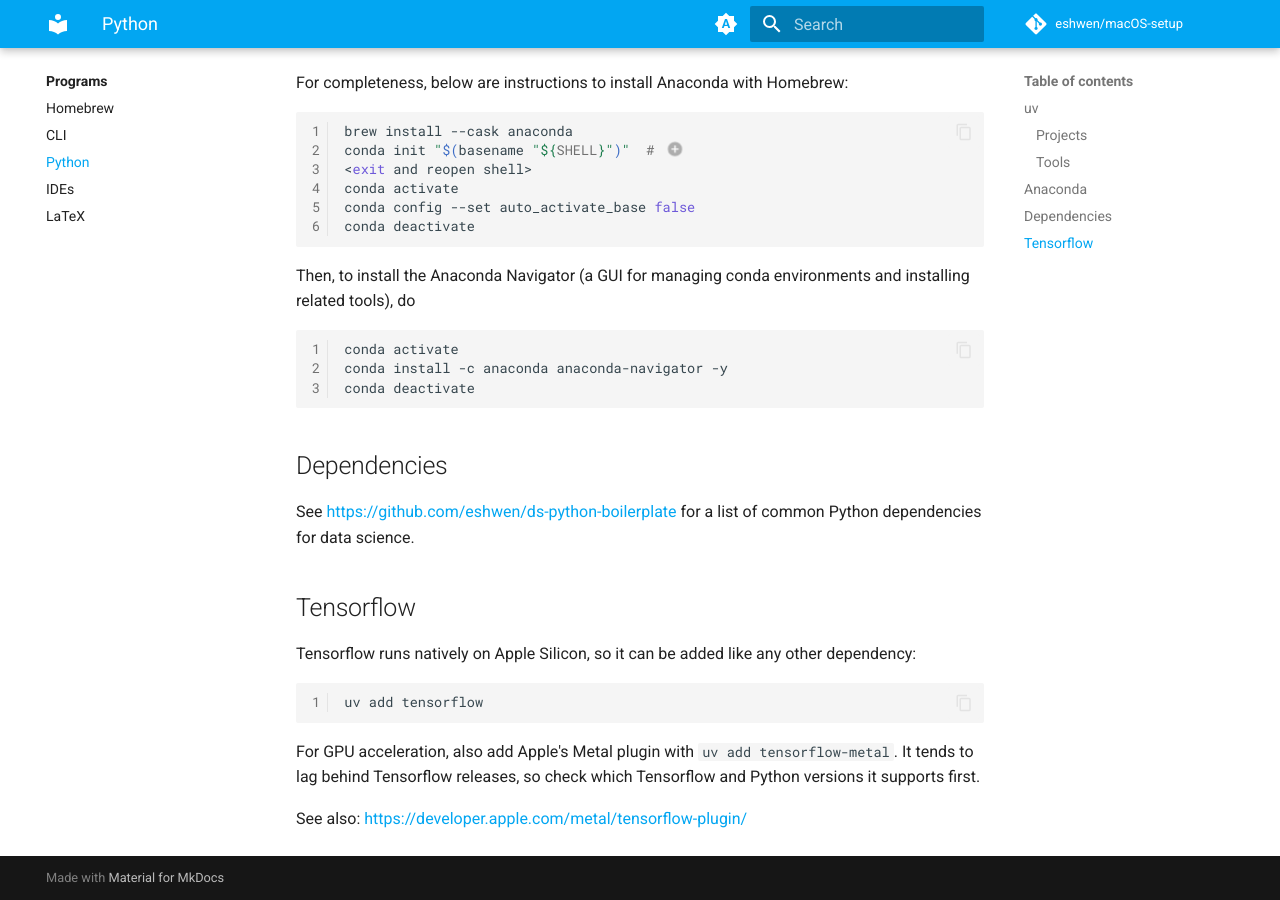
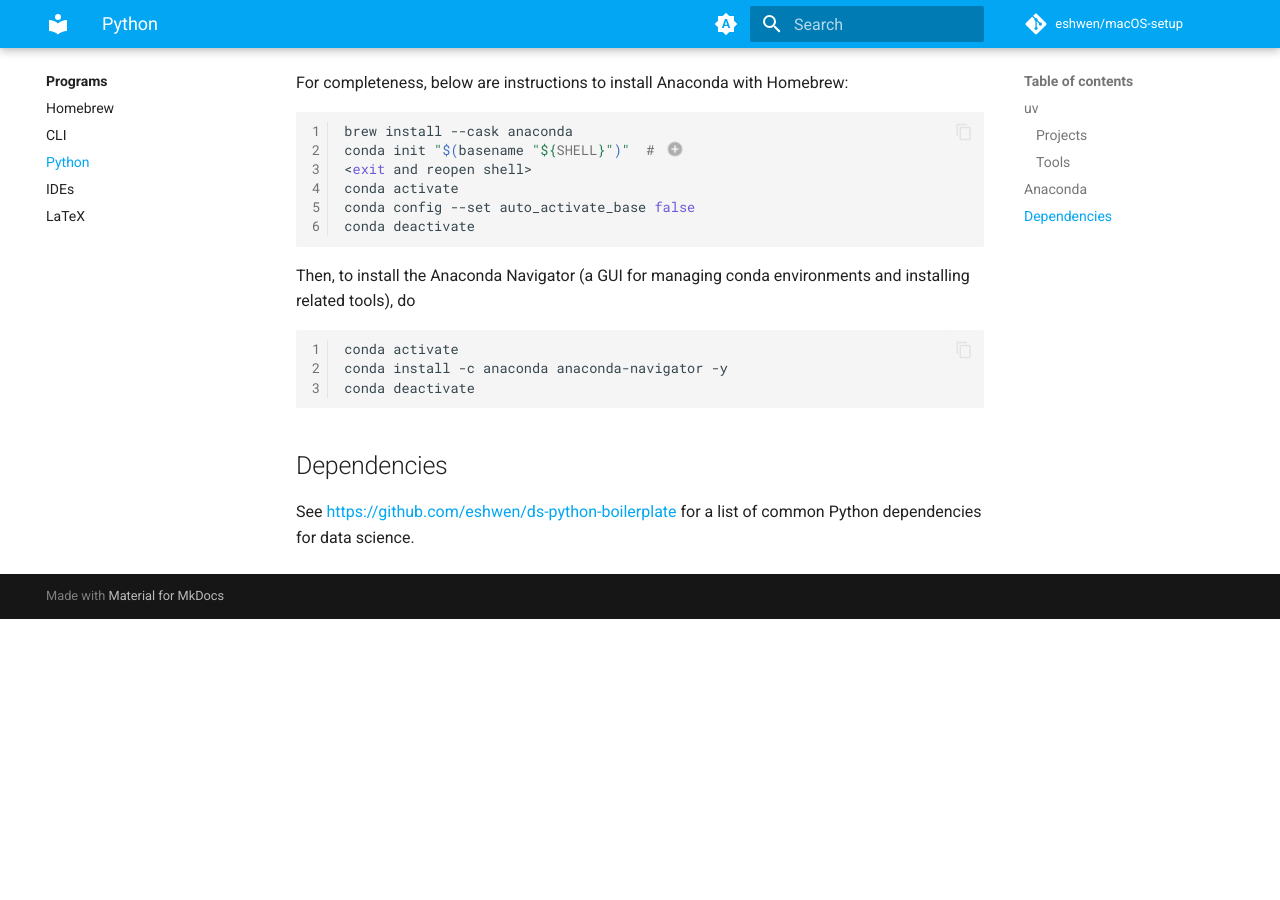
Before and after one commit to eshwen/macOS-setup, an MkDocs documentation site: the page built from docs/programs/python.md, in a window 1280 px wide and 900 px high, scrolled down 1257 px. Built offline with MkDocs 1.6.1 and Material for MkDocs 9.7.7, drawn with Linux system fonts in a browser that asks for light colours; comment, search, counter and statistics services are not loaded; the version menu is left out; after the commit the page ends 1876 px from its top, so only the background shows below that.

Commit message:
Remove Tensorflow install workaround from the docs
Co-Authored-By: Claude Opus 5.5 <noreply@anthropic.com>

````diff
--- a/docs/programs/python.md
+++ b/docs/programs/python.md
@@ -76,15 +76,3 @@ conda deactivate
 ## Dependencies
 
 See <https://github.com/eshwen/ds-python-boilerplate> for a list of common Python dependencies for data science.
-
-## Tensorflow
-
-Tensorflow runs natively on Apple Silicon, so it can be added like any other dependency:
-
-```sh
-uv add tensorflow
-```
-
-For GPU acceleration, also add Apple's Metal plugin with `uv add tensorflow-metal`. It tends to lag behind Tensorflow releases, so check which Tensorflow and Python versions it supports first.
-
-See also: <https://developer.apple.com/metal/tensorflow-plugin/>
````
